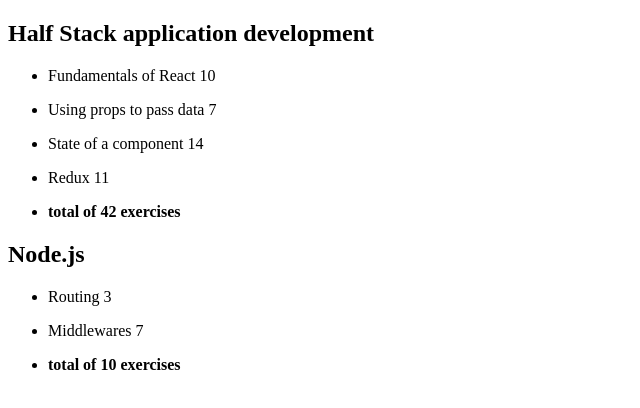
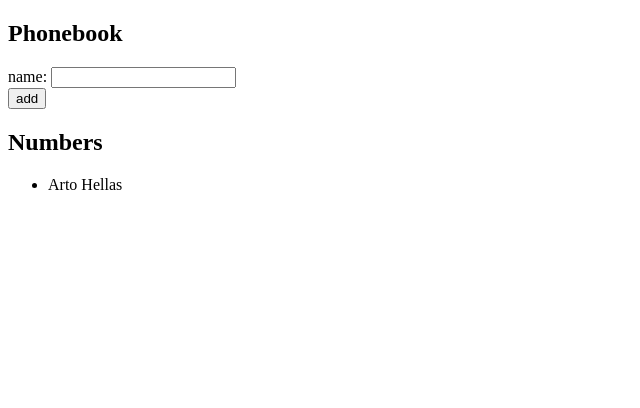
Before and after one commit to GeorgeHarutyunyan/MOOC-Full-Stack-Exercises, a React (Create React App) app: page / in a window 1280 px wide. Shown: the top 408 px of the page, without its empty margins (0-640 px from the left). Built offline with nearby package versions, Linux system fonts and the light colour scheme.

Commit message:
part2.6 complete

```diff
--- a/src/App.js
+++ b/src/App.js
@@ -1,55 +1,43 @@
-import React from 'react'
-import Course from './components/Course'
+import React, { useState } from 'react'
+import Person from './components/Person'
 
 const App = () => {
-  const courses = [
-    {
-      name: 'Half Stack application development',
-      id: 1,
-      parts: [
-        {
-          name: 'Fundamentals of React',
-          exercises: 10,
-          id: 1
-        },
-        {
-          name: 'Using props to pass data',
-          exercises: 7,
-          id: 2
-        },
-        {
-          name: 'State of a component',
-          exercises: 14,
-          id: 3
-        },
-        {
-          name: 'Redux',
-          exercises: 11,
-          id: 4
-        }
-      ]
-    },
-    {
-      name: 'Node.js',
-      id: 2,
-      parts: [
-        {
-          name: 'Routing',
-          exercises: 3,
-          id: 1
-        },
-        {
-          name: 'Middlewares',
-          exercises: 7,
-          id: 2
-        }
-      ]
-    }
-  ]
+	const [persons, setPersons] = useState([
+    	{ name: 'Arto Hellas',id:0 }
+  	])
+	const [ newName, setNewName ] = useState('')
 
-  return (
+	const handleNewPerson = (event) => {
+		setNewName(event.target.value)
+  	}
+
+	const addNewPerson = (event) => {
+		event.preventDefault()
+		const newPerson = {
+			name: newName,
+			id: persons.length+1 //minor addition added
+		}
+		setPersons(persons.concat(newPerson))
+		setNewName('')
+	}
+
+	const rows = () => (
+		persons.map(person => <Person person={person} key={person.id}/>)
+	)
+
+	return (
     <div>
-      {courses.map((course) => <Course key={course.id}  course={course}/>)}
+    	<h2>Phonebook</h2>
+      	<form onSubmit={addNewPerson}>
+        	<div>
+          	name: <input value={newName} onChange={handleNewPerson}/>
+        	</div>
+        	<div>
+          		<button type="submit">add</button>
+        	</div>
+      	</form>
+      	<h2>Numbers</h2>
+		<ul>{rows()}</ul>
     </div>
   )
 }
--- a/src/components/Course.js
+++ /dev/null
@@ -1,44 +0,0 @@
-import React from 'react'
-
-
-const Header = ({ name }) => (
-    <h2>{name}</h2>
-)
-
-const Content = ({ course }) => {
-    const rows = () => course.parts.map(part =>
-        <Part
-            part={part}
-            key={part.id}
-        />)
-
-    const exerciseSum = () => {
-        const total = course.parts.reduce((a,b) => a+b.exercises,0)
-        return <li><strong>total of {total} exercises</strong></li>
-    }
-
-    return (
-        <ul>
-            {rows()}
-            {exerciseSum()}
-        </ul>
-    )
-}
-
-const Part = ({ part }) => {
-
-    return (
-        <li>
-            <p>{part.name} {part.exercises}</p>
-        </li>
-    )
-}
-
-const Course = ({ course }) => (
-    <div>
-        <Header name={course.name} />
-        <Content course={course} />
-    </div>
-)
-
-export default Course
--- /dev/null
+++ b/src/components/Person.js
@@ -0,0 +1,9 @@
+import React from 'react'
+
+const Person = ({ person }) => {
+    return (
+      <li>{person.name}</li>
+    )
+  }
+
+export default Person
--- a/src/index.js
+++ b/src/index.js
@@ -2,9 +2,28 @@
 import ReactDOM from 'react-dom'
 import App from './App'
 
-
+const notes = [
+  {
+    id: 1,
+    content: 'HTML is easy',
+    date: '2019-05-30T17:30:31.098Z',
+    important: true
+  },
+  {
+    id: 2,
+    content: 'Browser can execute only Javascript',
+    date: '2019-05-30T18:39:34.091Z',
+    important: false
+  },
+  {
+    id: 3,
+    content: 'GET and POST are the most important methods of HTTP protocol',
+    date: '2019-05-30T19:20:14.298Z',
+    important: true
+  }
+]
 
 ReactDOM.render(
-  <App/>,
+  <App notes={notes}/>,
   document.getElementById('root')
 )
```
